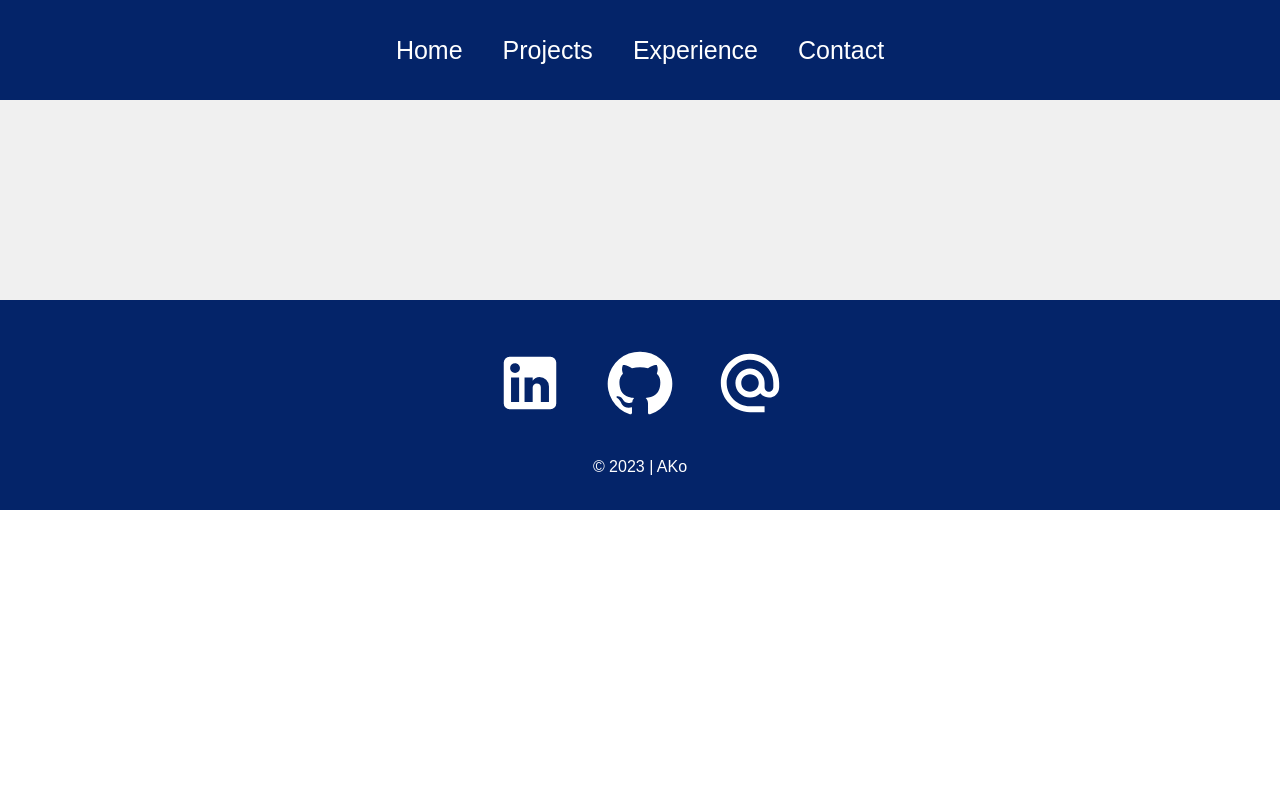
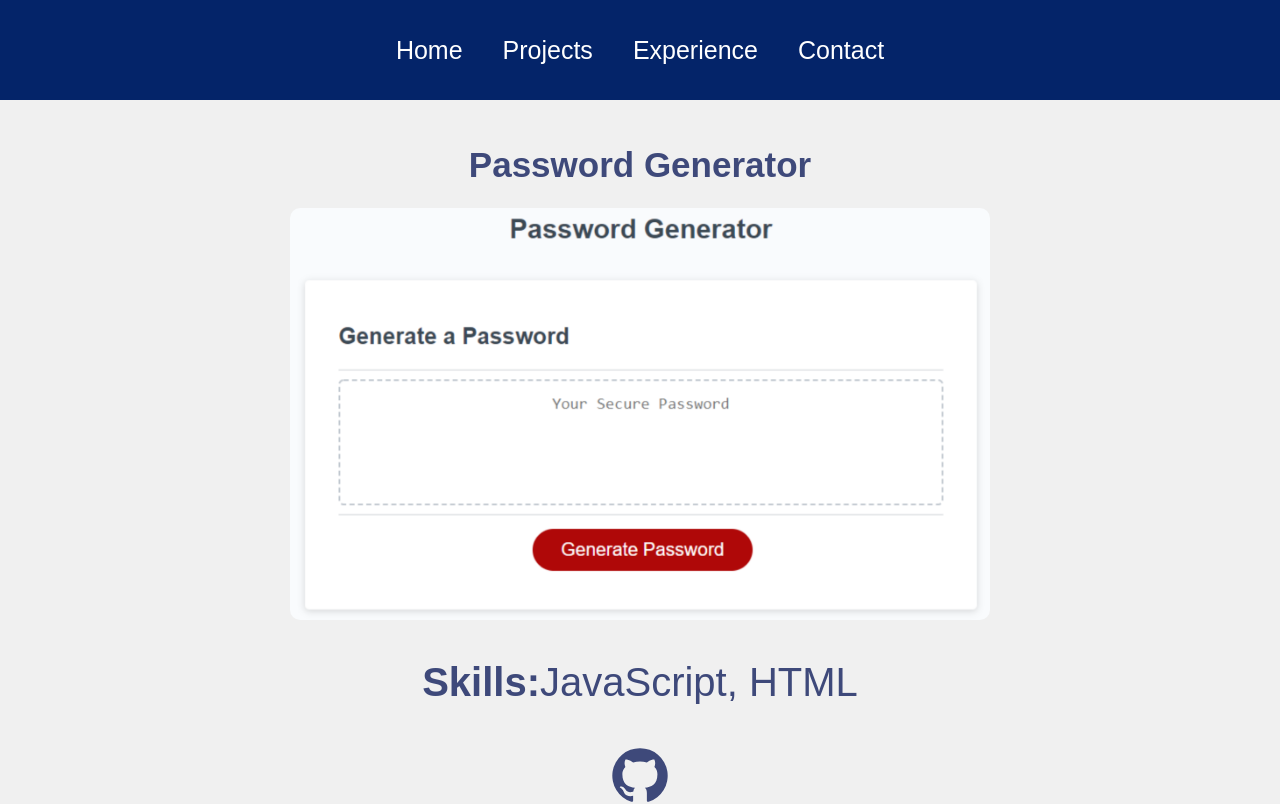
Before and after one commit to ladycosy/personal-portfolio, a React (Create React App) app: page /Project/1 in a window 1280 px wide. Shown: the top 804 px of the page. Built offline with nearby package versions, Linux system fonts and the light colour scheme.

Commit message:
Projects section

```diff
--- a/src/App.js
+++ b/src/App.js
@@ -6,6 +6,7 @@
 import Contact from "./pages/Contact";
 import Navbar from "./components/Navbar";
 import Footer from "./components/Footer";
+import ProjectDisplay from "./pages/ProjectDisplay.js";
 
 function App() {
   return (
@@ -17,6 +18,7 @@
         <Routes>
           <Route path="/" element={<Home />} />
           <Route path="/Projects" element={<Projects />} />
+          <Route path="/Project/:id" element={<ProjectDisplay />} />
           <Route path="/Experience" element={<Experience />} />
           <Route path="/Contact" element={<Contact />} />
         </Routes>
--- a/src/components/ProjectItem.js
+++ b/src/components/ProjectItem.js
@@ -1,12 +1,19 @@
-import React from 'react'
+import React from "react";
+import { useNavigate } from "react-router-dom";
 
-function ProjectItem({image, name}) {
+function ProjectItem({ image, name, id }) {
+  const navigate = useNavigate();
   return (
-    <div className='projectItem'>
-        <div style={{backgroundImage: `url(${image})`}} className="bgImage" />
-        <h1> {name} </h1>
+    <div
+      className="projectItem"
+      onClick={() => {
+        navigate("/project/" + id);
+      }}
+    >
+      <div style={{ backgroundImage: `url(${image})` }} className="bgImage" />
+      <h1> {name} </h1>
     </div>
-  )
+  );
 }
 
-export default ProjectItem
+export default ProjectItem;
--- a/src/helpers/ProjectList.js
+++ b/src/helpers/ProjectList.js
@@ -8,26 +8,32 @@
 export const ProjectList = [
   {
     name: "BootStrap Portfolio",
-    image: P1 ,
+    image: P1,
+    skills: "JavaScript, HTML",
   },
   {
     name: "Password Generator",
     image: P2,
+    skills: "JavaScript, HTML",
   },
   {
     name: "Work Day Scheduler",
     image: P3,
+    skills: "JavaScript, HTML",
   },
   {
     name: "Weather Dashboard",
     image: P4,
+    skills: "JavaScript, HTML",
   },
   {
     name: "Big Night In",
     image: P5,
+    skills: "JavaScript, HTML",
   },
   {
     name: "Figma Wireframes",
     image: Figma,
-}
-]
+    skills: "JavaScript, HTML",
+  },
+];
--- /dev/null
+++ b/src/pages/ProjectDisplay.js
@@ -0,0 +1,23 @@
+import React from "react";
+import { useParams } from "react-router-dom";
+import { ProjectList } from "../helpers/ProjectList";
+import GitHubIcon from "@mui/icons-material/GitHub";
+import "../styles/ProjectDisplay.css";
+
+function ProjectDisplay() {
+  const { id } = useParams();
+  const project = ProjectList[id];
+  return (
+    <div className="project">
+      <h1> {project.name} </h1>
+      <img src={project.image} />
+      <p>
+        <b>Skills:</b>
+        {project.skills}{" "}
+      </p>
+      <GitHubIcon />
+    </div>
+  );
+}
+
+export default ProjectDisplay;
--- a/src/pages/Projects.js
+++ b/src/pages/Projects.js
@@ -1,11 +1,5 @@
 import React from "react";
 import ProjectItem from "../components/ProjectItem";
-// import P1 from "../assets/P1.png";
-// import P2 from "../assets/P2.png";
-// import P3 from "../assets/P3.png";
-// import P4 from "../assets/P4.png";
-// import P5 from "../assets/P5.png";
-// import Figma from "../assets/Figma.png";
 import "../styles/Projects.css";
 import { ProjectList } from "../helpers/ProjectList";
 
@@ -14,16 +8,11 @@
     <div className="projects">
       <h1>My Personal Projects</h1>
       <div className="projectList">
-        {ProjectList.map((project) => {
-          return <ProjectItem name={project.name} image={project.image} />;
+        {ProjectList.map((project, idx) => {
+          return (
+            <ProjectItem id={idx} name={project.name} image={project.image} />
+          );
         })}
-
-        {/* <ProjectItem name="BootStrap Portfolio" image={P1} />
-        <ProjectItem name="Password Generator" image={P2} />
-        <ProjectItem name="Work Day Scheduler" image={P3} />
-        <ProjectItem name="Weather Dashboard" image={P4} />
-        <ProjectItem name="Big Night In" image={P5} />
-        <ProjectItem name="Figma Wireframes" image={Figma} /> */}
       </div>
     </div>
   );
--- a/src/styles/ProjectDisplay.css
+++ b/src/styles/ProjectDisplay.css
@@ -0,0 +1,28 @@
+.project {
+  width: 100%;
+  height: calc(100vh - 100px);
+  display: flex;
+  justify-content: center;
+  align-items: center;
+  flex-direction: column;
+}
+
+.project h1 {
+  margin-top: 50px;
+  color: #3e497a;
+  font-size: 35px;
+}
+.project img {
+  width: 700px;
+  border-radius: 10px;
+}
+
+.project p {
+  font-size: 40px;
+  color: #3e497a;
+}
+
+.project svg {
+  font-size: 60px;
+  color: #3e497a;
+}
```
Lines whose indentation alone changed are shown as unchanged.
